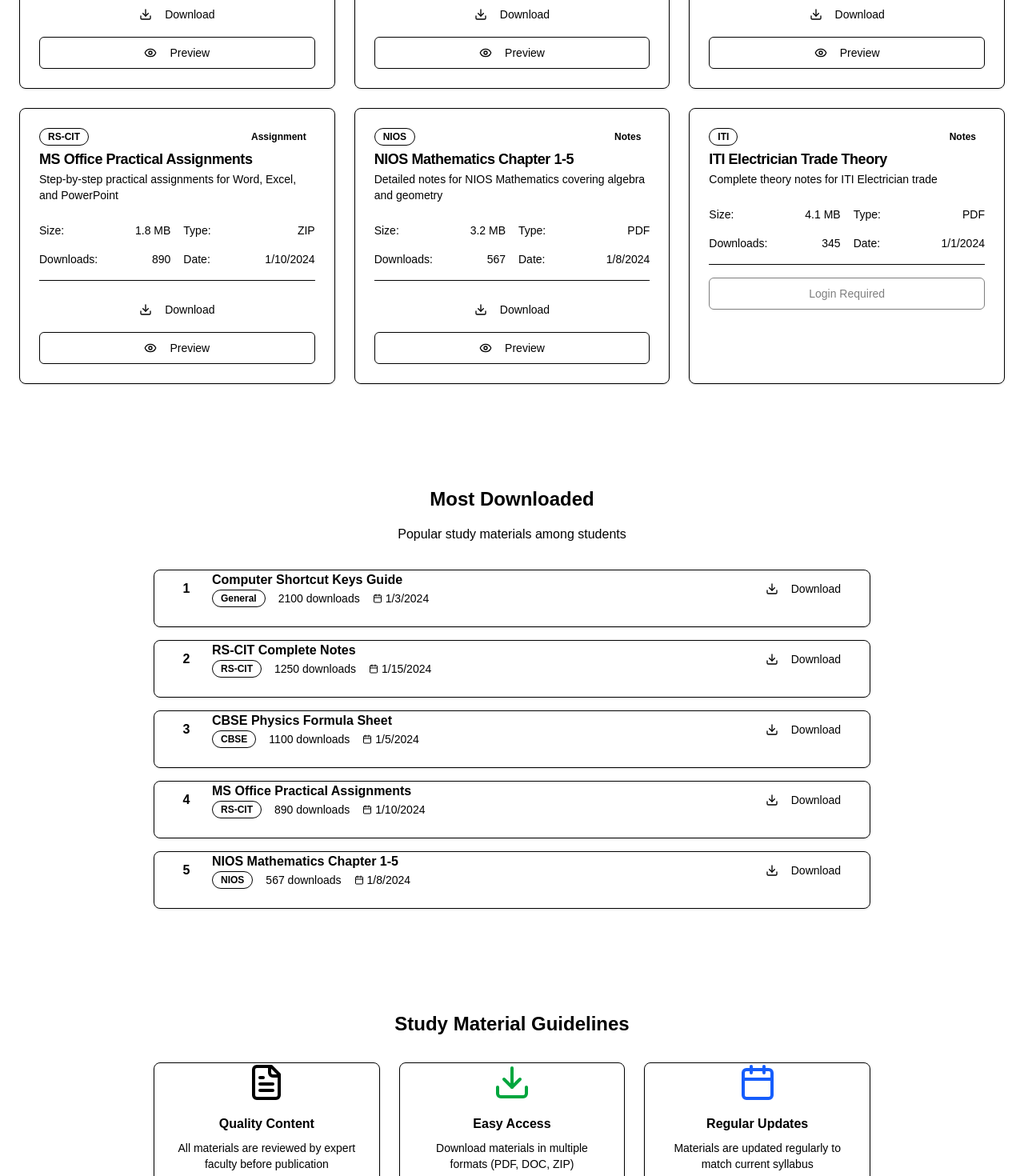
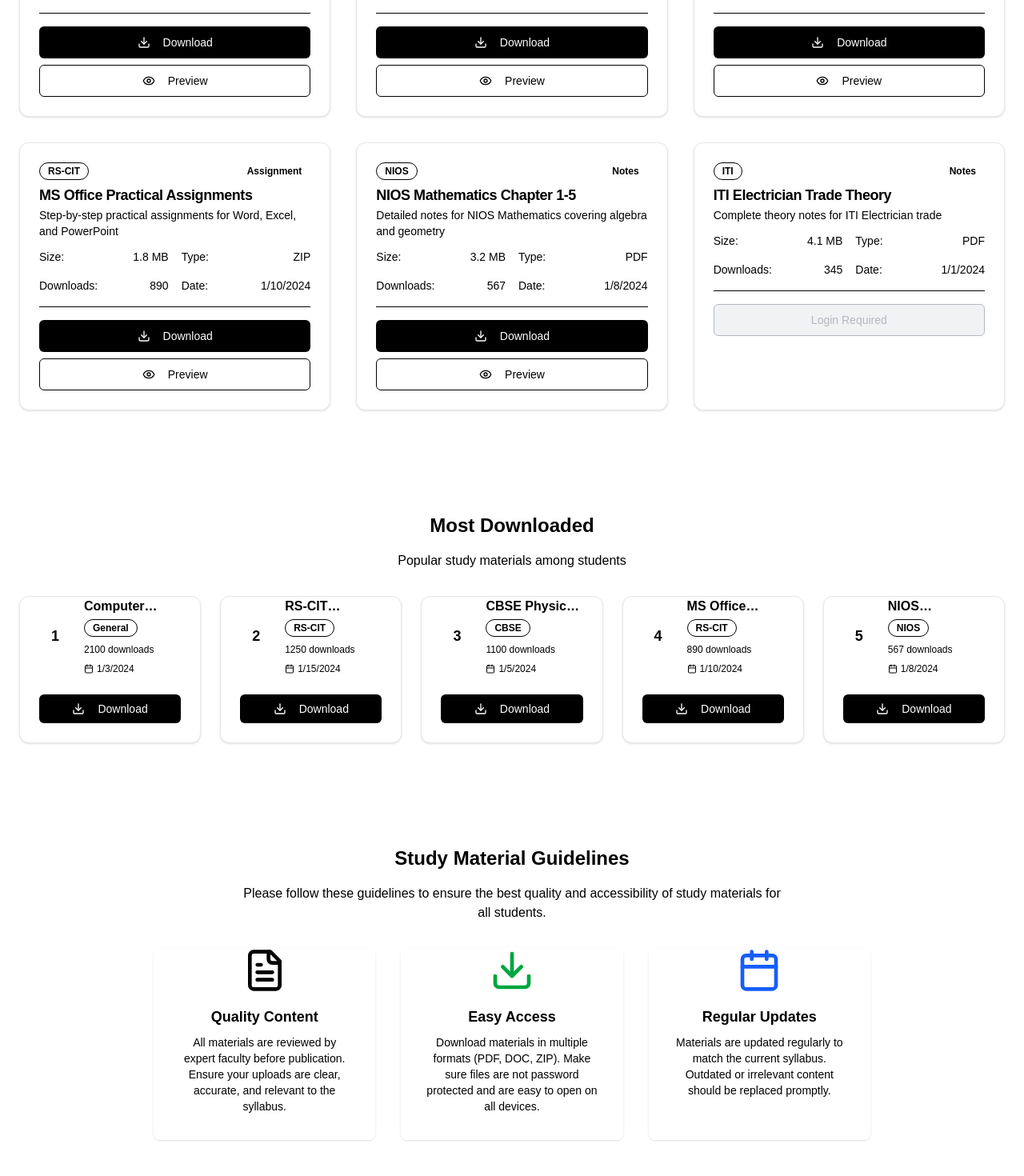
Before and after one commit to harfool/freelance-project, a React (Vite) app in the folder client/: page /resources in a window 1280 px wide. Shown: the part 780-2250 px from the top of the page at 80% size. Built offline with nearby package versions, Linux system fonts and the light colour scheme.

Commit message:
feat: Add search and filter functionality to NotesPage for improved user experience

```diff
--- a/client/src/pages/Resources.jsx
+++ b/client/src/pages/Resources.jsx
@@ -1,4 +1,4 @@
-import Header from "../components/Header.jsx";
+import React, { useState } from "react";
 import Footer from "../components/Footer.jsx";
 import {
   Card,
@@ -110,6 +110,21 @@ const courses = [
 const types = ["All", "Notes", "Assignment", "Reference", "Syllabus"];
 
 export default function NotesPage() {
+  const [searchTerm, setSearchTerm] = useState("");
+  const [selectedCourse, setSelectedCourse] = useState("All");
+  const [selectedType, setSelectedType] = useState("All");
+
+  const filteredMaterials = studyMaterials.filter((material) => {
+    const matchesSearch =
+      material.title.toLowerCase().includes(searchTerm.toLowerCase()) ||
+      material.description.toLowerCase().includes(searchTerm.toLowerCase());
+    const matchesCourse =
+      selectedCourse === "All" || material.course === selectedCourse;
+    const matchesType =
+      selectedType === "All" || material.type === selectedType;
+    return matchesSearch && matchesCourse && matchesType;
+  });
+
   return (
     <div className="min-h-screen flex flex-col">
       <main className="flex-1">
@@ -131,17 +146,26 @@ export default function NotesPage() {
         {/* Search and Filter */}
         <section className="py-8 border-b">
           <div className="container px-4 md:px-6">
-            <div className="flex flex-col md:flex-row gap-4 items-center">
-              <div className="relative flex-1 max-w-md">
+            <div className="flex flex-col gap-4 items-center w-full max-w-2xl mx-auto">
+              <div className="relative w-full">
                 <Search className="absolute left-3 top-1/2 transform -translate-y-1/2 h-4 w-4 text-muted-foreground" />
-                <Input placeholder="Search materials..." className="pl-10" />
+                <Input
+                  placeholder="Search materials..."
+                  className="pl-10"
+                  value={searchTerm}
+                  onChange={(e) => setSearchTerm(e.target.value)}
+                />
               </div>
 
-              <div className="flex gap-4 items-center">
+              <div className="flex flex-col sm:flex-row gap-4 w-full justify-between">
                 <div className="flex items-center gap-2">
                   <Filter className="h-4 w-4 text-muted-foreground" />
                   <span className="text-sm font-medium">Course:</span>
-                  <select className="border rounded-md px-3 py-1 text-sm">
+                  <select
+                    className="border rounded-md px-3 py-1 text-sm"
+                    value={selectedCourse}
+                    onChange={(e) => setSelectedCourse(e.target.value)}
+                  >
                     {courses.map((course) => (
                       <option key={course} value={course}>
                         {course}
@@ -152,7 +176,11 @@ export default function NotesPage() {
 
                 <div className="flex items-center gap-2">
                   <span className="text-sm font-medium">Type:</span>
-                  <select className="border rounded-md px-3 py-1 text-sm">
+                  <select
+                    className="border rounded-md px-3 py-1 text-sm"
+                    value={selectedType}
+                    onChange={(e) => setSelectedType(e.target.value)}
+                  >
                     {types.map((type) => (
                       <option key={type} value={type}>
                         {type}
@@ -168,16 +196,23 @@ export default function NotesPage() {
         {/* Materials Grid */}
         <section className="py-12 md:py-16">
           <div className="container px-4 md:px-6">
-            <div className="grid gap-6 md:grid-cols-2 lg:grid-cols-3">
-              {studyMaterials.map((material) => (
-                <Card key={material.id} className="flex flex-col h-full">
-                  <CardHeader>
+            <div className="grid gap-8 md:grid-cols-2 lg:grid-cols-3">
+              {filteredMaterials.map((material) => (
+                <Card
+                  key={material.id}
+                  className="flex flex-col h-full shadow-lg border border-gray-200 hover:shadow-2xl transition-shadow duration-200 bg-white rounded-xl"
+                >
+                  <CardHeader className="pb-2">
                     <div className="flex items-center justify-between mb-2">
                       <Badge variant="outline">{material.course}</Badge>
                       <Badge variant="secondary">{material.type}</Badge>
                     </div>
-                    <CardTitle className="text-lg">{material.title}</CardTitle>
-                    <CardDescription>{material.description}</CardDescription>
+                    <CardTitle className="text-lg line-clamp-2 leading-tight mb-1">
+                      {material.title}
+                    </CardTitle>
+                    <CardDescription className="line-clamp-2 text-sm mb-1">
+                      {material.description}
+                    </CardDescription>
                   </CardHeader>
 
                   <CardContent className="flex-1 space-y-4">
@@ -209,13 +244,13 @@ export default function NotesPage() {
                     <div className="pt-4 border-t space-y-2">
                       {material.isPublic ? (
                         <>
-                          <Button className="w-full">
+                          <Button className="w-full bg-black text-white hover:bg-neutral-900 cursor-pointer">
                             <Download className="h-4 w-4 mr-2" />
                             Download
                           </Button>
                           <Button
                             variant="outline"
-                            className="w-full bg-transparent"
+                            className="w-full bg-transparent border-black text-black hover:bg-gray-100 cursor-pointer"
                           >
                             <Eye className="h-4 w-4 mr-2" />
                             Preview
@@ -224,7 +259,7 @@ export default function NotesPage() {
                       ) : (
                         <Button
                           variant="outline"
-                          className="w-full bg-transparent"
+                          className="w-full bg-gray-200 text-gray-500 cursor-not-allowed"
                           disabled
                         >
                           Login Required
@@ -234,6 +269,17 @@ export default function NotesPage() {
                   </CardContent>
                 </Card>
               ))}
+              {filteredMaterials.length === 0 && (
+                <div className="col-span-full text-center py-12">
+                  <FileText className="h-12 w-12 mx-auto mb-4 text-muted-foreground" />
+                  <h3 className="text-lg font-semibold mb-2">
+                    No materials found
+                  </h3>
+                  <p className="text-muted-foreground">
+                    Try adjusting your search criteria
+                  </p>
+                </div>
+              )}
             </div>
           </div>
         </section>
@@ -248,23 +294,25 @@ export default function NotesPage() {
               </p>
             </div>
 
-            <div className="grid gap-4 max-w-4xl mx-auto">
+            <div className="grid grid-cols-1 sm:grid-cols-2 md:grid-cols-3 lg:grid-cols-5 gap-6">
               {studyMaterials
                 .sort((a, b) => b.downloads - a.downloads)
                 .slice(0, 5)
                 .map((material, index) => (
-                  <Card key={material.id}>
-                    <CardContent className="p-6">
-                      <div className="flex items-center justify-between">
-                        <div className="flex items-center space-x-4">
-                          <div className="w-8 h-8 rounded-full bg-primary/10 flex items-center justify-center">
-                            <span className="text-primary font-semibold">
+                  <Card
+                    key={material.id}
+                    className="flex flex-col h-full shadow-lg border border-gray-200 hover:shadow-2xl transition-shadow duration-200 bg-white rounded-xl"
+                  >
+                    <CardContent className="p-6 flex flex-col justify-between h-full">
+                      <div className="flex items-center space-x-4 mb-4">
+                        <div className="w-10 h-10 rounded-full bg-primary/10 flex items-center justify-center text-lg font-bold text-primary">
                           {index + 1}
-                            </span>
                         </div>
-                          <div>
-                            <h3 className="font-semibold">{material.title}</h3>
-                            <div className="flex items-center space-x-4 text-sm text-muted-foreground">
+                        <div className="flex-1">
+                          <h3 className="font-semibold text-base mb-1 line-clamp-1">
+                            {material.title}
+                          </h3>
+                          <div className="flex flex-wrap items-center gap-2 text-xs text-muted-foreground">
                             <Badge variant="outline" className="text-xs">
                               {material.course}
                             </Badge>
@@ -278,11 +326,14 @@ export default function NotesPage() {
                           </div>
                         </div>
                       </div>
-                        <Button size="sm">
+                      <Button
+                        size="sm"
+                        className="w-full bg-black text-white hover:bg-neutral-900 cursor-pointer mt-2"
+                        onClick={() => window.open("#", "_blank")}
+                      >
                         <Download className="h-4 w-4 mr-2" />
                         Download
                       </Button>
-                      </div>
                     </CardContent>
                   </Card>
                 ))}
@@ -291,42 +342,55 @@ export default function NotesPage() {
         </section>
 
         {/* Upload Guidelines */}
-        <section className="py-12 md:py-16">
+        <section className="py-12 md:py-16 bg-gradient-to-br from-secondary/10 via-background to-primary/5">
           <div className="container px-4 md:px-6">
             <div className="text-center mb-8">
-              <h2 className="text-2xl font-bold mb-4">
+              <h2 className="text-2xl font-bold mb-4 text-primary">
                 Study Material Guidelines
               </h2>
+              <p className="text-muted-foreground max-w-2xl mx-auto">
+                Please follow these guidelines to ensure the best quality and
+                accessibility of study materials for all students.
+              </p>
             </div>
 
-            <div className="grid md:grid-cols-3 gap-6 max-w-4xl mx-auto">
-              <Card>
-                <CardContent className="p-6 text-center">
-                  <FileText className="h-12 w-12 mx-auto mb-4 text-primary" />
-                  <h3 className="font-semibold mb-2">Quality Content</h3>
+            <div className="grid md:grid-cols-3 gap-8 max-w-4xl mx-auto">
+              <Card className="shadow-lg border-0 bg-white/90 hover:shadow-xl transition-shadow duration-200">
+                <CardContent className="p-8 text-center flex flex-col items-center">
+                  <FileText className="h-14 w-14 mx-auto mb-4 text-primary" />
+                  <h3 className="font-semibold mb-2 text-lg">
+                    Quality Content
+                  </h3>
                   <p className="text-sm text-muted-foreground">
                     All materials are reviewed by expert faculty before
-                    publication
+                    publication. Ensure your uploads are clear, accurate, and
+                    relevant to the syllabus.
                   </p>
                 </CardContent>
               </Card>
 
-              <Card>
-                <CardContent className="p-6 text-center">
-                  <Download className="h-12 w-12 mx-auto mb-4 text-green-600" />
-                  <h3 className="font-semibold mb-2">Easy Access</h3>
+              <Card className="shadow-lg border-0 bg-white/90 hover:shadow-xl transition-shadow duration-200">
+                <CardContent className="p-8 text-center flex flex-col items-center">
+                  <Download className="h-14 w-14 mx-auto mb-4 text-green-600" />
+                  <h3 className="font-semibold mb-2 text-lg">Easy Access</h3>
                   <p className="text-sm text-muted-foreground">
-                    Download materials in multiple formats (PDF, DOC, ZIP)
+                    Download materials in multiple formats (PDF, DOC, ZIP). Make
+                    sure files are not password protected and are easy to open
+                    on all devices.
                   </p>
                 </CardContent>
               </Card>
 
-              <Card>
-                <CardContent className="p-6 text-center">
-                  <Calendar className="h-12 w-12 mx-auto mb-4 text-blue-600" />
-                  <h3 className="font-semibold mb-2">Regular Updates</h3>
+              <Card className="shadow-lg border-0 bg-white/90 hover:shadow-xl transition-shadow duration-200">
+                <CardContent className="p-8 text-center flex flex-col items-center">
+                  <Calendar className="h-14 w-14 mx-auto mb-4 text-blue-600" />
+                  <h3 className="font-semibold mb-2 text-lg">
+                    Regular Updates
+                  </h3>
                   <p className="text-sm text-muted-foreground">
-                    Materials are updated regularly to match current syllabus
+                    Materials are updated regularly to match the current
+                    syllabus. Outdated or irrelevant content should be replaced
+                    promptly.
                   </p>
                 </CardContent>
               </Card>
```
Lines whose indentation alone changed are shown as unchanged.
